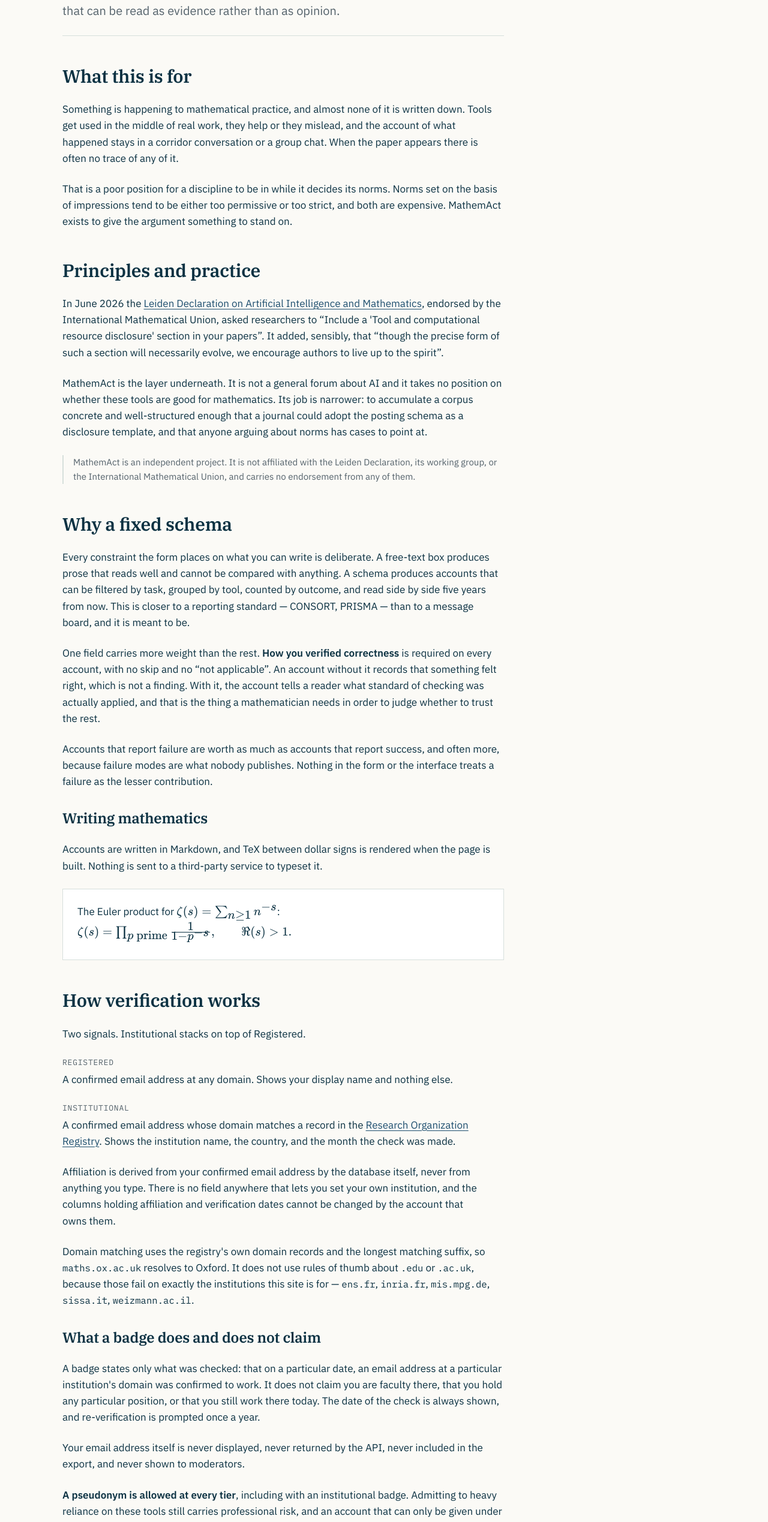
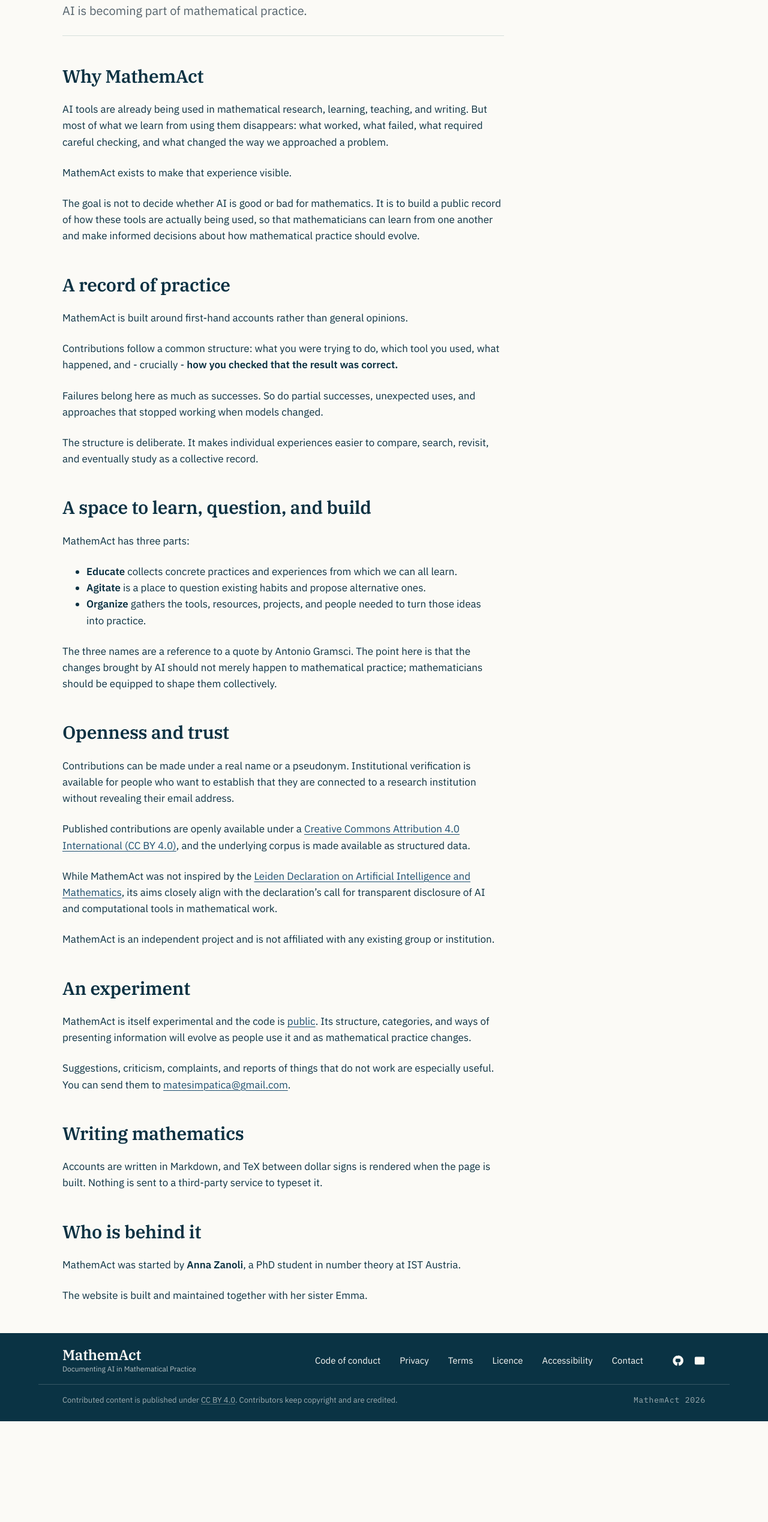
Before and after one commit to EmmaZanoli/MathemAct, an Astro site: page /MathemAct/about in a window 1280 px wide. Shown: the part 240-2778 px from the top of the page at 60% size. After the commit the page ends 2610 px from the top, so only its background shows below. Built offline with nearby package versions, Linux system fonts and the light colour scheme; Astro itself is replaced by a stand-in of ours.

Commit message:
update about page copy

```diff
--- a/src/pages/about.astro
+++ b/src/pages/about.astro
@@ -15,202 +15,119 @@ $$\zeta(s) = \prod_{p \text{ prime}} \frac{1}{1 - p^{-s}}, \qquad \Re(s) > 1.$$`
 <Page
   title="About"
   description="What MathemAct is for, why accounts follow a fixed schema, and how verification works."
-  lead="MathemAct is a record of how mathematicians actually use AI tools, kept in a form that can be read as evidence rather than as opinion."
+  lead="MathemAct is a place for mathematicians to document, examine, and shape how AI is becoming part of mathematical practice."
 >
-  <h2>What this is for</h2>
+  <h2>Why MathemAct</h2>
 
   <p>
-    Something is happening to mathematical practice, and almost none of it is written
-    down. Tools get used in the middle of real work, they help or they mislead, and the
-    account of what happened stays in a corridor conversation or a group chat. When the
-    paper appears there is often no trace of any of it.
+    AI tools are already being used in mathematical research, learning, teaching, and writing. But most of what
+    we learn from using them disappears: what worked, what failed, what required careful checking, and what changed
+    the way we approached a problem.
   </p>
 
   <p>
-    That is a poor position for a discipline to be in while it decides its norms. Norms
-    set on the basis of impressions tend to be either too permissive or too strict, and
-    both are expensive. MathemAct exists to give the argument something to stand on.
-  </p>
-
-  <h2>Principles and practice</h2>
-
-  <p>
-    In {LEIDEN.published} the <a href={LEIDEN.url}>{LEIDEN.name}</a>, endorsed by the
-    International Mathematical Union, asked researchers to <q>{LEIDEN.quotes.disclosure}</q
-    >. It added, sensibly, that <q>{LEIDEN.quotes.evolving}</q>.
+    MathemAct exists to make that experience visible.
   </p>
 
   <p>
-    MathemAct is the layer underneath. It is not a general forum about AI and it takes no
-    position on whether these tools are good for mathematics. Its job is narrower: to
-    accumulate a corpus concrete and well-structured enough that a journal could adopt the
-    posting schema as a disclosure template, and that anyone arguing about norms has cases
-    to point at.
+    The goal is not to decide whether AI is good or bad for mathematics. It is to build a public record
+    of how these tools are actually being used, so that mathematicians can learn from one another and make
+    informed decisions about how mathematical practice should evolve.
   </p>
 
-  <p class="disclaimer">
-    MathemAct is an independent project. It is not affiliated with the Leiden Declaration,
-    its working group, or the International Mathematical Union, and carries no endorsement
-    from any of them.
-  </p>
-
-  <h2>Why a fixed schema</h2>
+  <h2>A record of practice</h2>
 
   <p>
-    Every constraint the form places on what you can write is deliberate. A free-text box
-    produces prose that reads well and cannot be compared with anything. A schema produces
-    accounts that can be filtered by task, grouped by tool, counted by outcome, and read
-    side by side five years from now. This is closer to a reporting standard — CONSORT,
-    PRISMA — than to a message board, and it is meant to be.
+    MathemAct is built around first-hand accounts rather than general opinions.
   </p>
 
   <p>
-    One field carries more weight than the rest. <strong
-      >How you verified correctness</strong
-    > is required on every account, with no skip and no <q>not applicable</q>. An account
-    without it records that something felt right, which is not a finding. With it, the
-    account tells a reader what standard of checking was actually applied, and that is the
-    thing a mathematician needs in order to judge whether to trust the rest.
+    Contributions follow a common structure: what you were trying to do, which tool you used, what happened,
+    and - crucially - <b>how you checked that the result was correct.</b>
   </p>
 
   <p>
-    Accounts that report failure are worth as much as accounts that report success, and
-    often more, because failure modes are what nobody publishes. Nothing in the form or
-    the interface treats a failure as the lesser contribution.
+    Failures belong here as much as successes. So do partial successes, unexpected uses, and approaches
+    that stopped working when models changed.
   </p>
 
-  <h3>Writing mathematics</h3>
+  <p>
+    The structure is deliberate. It makes individual experiences easier to compare, search, revisit, and
+    eventually study as a collective record.
+  </p>
+
+  <h2>A space to learn, question, and build</h2>
+
+  <p>
+    MathemAct has three parts:
+    <ul>
+      <li><b>Educate</b> collects concrete practices and experiences from which we can all learn.</li>
+      <li><b>Agitate</b> is a place to question existing habits and propose alternative ones.</li>
+      <li><b>Organize</b> gathers the tools, resources, projects, and people needed to turn those ideas into practice.</li>
+    </ul>
+  </p>
+
+  <p>
+    The three names are a reference to a quote by Antonio Gramsci. The point here is that the changes
+    brought by AI should not merely happen to mathematical practice; mathematicians should be equipped to shape
+    them collectively.
+  </p>
+
+  <h2>Openness and trust</h2>
+
+  <p>
+    Contributions can be made under a real name or a pseudonym. Institutional verification is available for
+    people who want to establish that they are connected to a research institution without revealing their
+    email address.
+  </p>
+
+  <p>
+    Published contributions are openly available under a <a href={LICENCE.url} rel="license"
+      >{LICENCE.fullName} ({LICENCE.name})</a
+    >, and the underlying corpus is made available as structured data.
+  </p>
+
+
+
+  <p>
+    While MathemAct was not inspired by the <a class="principles__link" href={LEIDEN.url}>Leiden Declaration on Artificial Intelligence and Mathematics</a>, its aims
+    closely align with the declaration’s call for transparent disclosure of AI and computational tools in
+    mathematical work.
+  </p>
+
+  <p>
+    MathemAct is an independent project and is not affiliated with any existing group or institution.
+  </p>
+
+  <h2>An experiment</h2>
+
+  <p>
+    MathemAct is itself experimental and the code is <a href={SITE.repository}>public</a>. Its structure,
+    categories, and ways of presenting information will evolve as people use it and as mathematical practice changes.
+  </p>
+
+  <p>
+    Suggestions, criticism, complaints, and reports of things that do not work are especially useful. You can
+    send them to <a href={`mailto:${SITE.contactEmail}`}>{SITE.contactEmail}</a>.
+  </p>
+
+  <h2>Writing mathematics</h2>
 
   <p>
     Accounts are written in Markdown, and TeX between dollar signs is rendered when the
     page is built. Nothing is sent to a third-party service to typeset it.
   </p>
 
-  {/* Wrapped rather than styled via a class on <Markdown> directly: Astro's scoped
-      styles key off a per-file attribute that is not applied to a child component's root
-      element, so `.example` on the component would compile to a selector that matches
-      nothing. The wrapper is an element of this file, so it is scoped normally. */}
-  <div class="example">
-    <Markdown content={mathExample} />
-  </div>
-
-  <h2>How verification works</h2>
-
-  <p>Two signals. Institutional stacks on top of Registered.</p>
-
-  <dl class="tiers">
-    <dt>Registered</dt>
-    <dd>
-      A confirmed email address at any domain. Shows your display name and nothing else.
-    </dd>
-
-    <dt>Institutional</dt>
-    <dd>
-      A confirmed email address whose domain matches a record in the
-      <a href="https://ror.org/">Research Organization Registry</a>. Shows the institution
-      name, the country, and the month the check was made.
-    </dd>
-  </dl>
+  <h2>Who is behind it</h2>
 
   <p>
-    Affiliation is derived from your confirmed email address by the database itself, never
-    from anything you type. There is no field anywhere that lets you set your own
-    institution, and the columns holding affiliation and verification dates cannot be
-    changed by the account that owns them.
+    MathemAct was started by <b>Anna Zanoli</b>, a PhD student in number theory at IST Austria.
   </p>
 
-  <p>
-    Domain matching uses the registry's own domain records and the longest matching
-    suffix, so <code>maths.ox.ac.uk</code> resolves to Oxford. It does not use rules of
-    thumb about <code>.edu</code> or <code>.ac.uk</code>, because those fail on exactly the
-    institutions this site is for — <code>ens.fr</code>, <code>inria.fr</code>,
-    <code>mis.mpg.de</code>, <code>sissa.it</code>, <code>weizmann.ac.il</code>.
-  </p>
-
-  <h3>What a badge does and does not claim</h3>
-
-  <p>
-    A badge states only what was checked: that on a particular date, an email address at a
-    particular institution's domain was confirmed to work. It does not claim you are
-    faculty there, that you hold any particular position, or that you still work there
-    today. The date of the check is always shown, and re-verification is prompted once a
-    year.
-  </p>
-
-  <p>
-    Your email address itself is never displayed, never returned by the API, never included
-    in the export, and never shown to moderators.
-  </p>
-
-  <p>
-    <strong>A pseudonym is allowed at every tier</strong>, including with an institutional
-    badge. Admitting to heavy reliance on these tools still carries professional risk, and
-    an account that can only be given under a real name is an account that will not be
-    given. Do not attempt to work out who a pseudonymous contributor is.
-  </p>
-
-  <h2>How a practice ages</h2>
-
-  <p>
-    Model, version, and date of use are required on every account, and any signed-in
-    mathematician can record that a practice still works or no longer does. Listings sort
-    by recency. A practice written against a 2025 model may be actively misleading by
-    2026, and the interface has to say so without being read closely:
-  </p>
-
-  <ul class="legend" role="list">
-    <li>
-      <Tombstone status="verified" /> — a correctness check is on record and someone has confirmed
-      it still works
-    </li>
-    <li><Tombstone status="unverified" /> — nobody has confirmed it either way</li>
-    <li><Tombstone status="stale" /> — not rechecked since an older model</li>
-    <li><Tombstone status="broken" /> — someone tried it and reported that it failed</li>
-  </ul>
-
-  <h2>Moderation, licence, and your data</h2>
-
-  <p>
-    Moderation is volunteer-run, which means it is careful and slow rather than instant.
-    Anything posted can be reported, and anything reported can be hidden while it is
-    looked at. The <a href={path('/code-of-conduct/')}>code of conduct</a> sets out what is
-    expected and what happens when it is not met.
-  </p>
-
-  <p>
-    Contributed content is published under <a href={LICENCE.url} rel="license"
-      >{LICENCE.fullName} ({LICENCE.name})</a
-    >. You keep copyright in what you write and you are credited. Everything published is
-    exported nightly as JSON, so the corpus can be analysed or archived by anyone without
-    scraping the site.
-  </p>
-
-  <p>
-    Deleting an account genuinely removes your profile and detaches your content rather
-    than merely hiding it. What is stored, who processes it, and how to have it erased are
-    set out in the <a href={path('/privacy/')}>privacy notice</a>.
-  </p>
-
-  <h2>Who runs this</h2>
-
-  <p>
-    MathemAct was conceived by Anna Zanoli, a PhD researcher at the Institute of Science
-    and Technology Austria (ISTA). The website is built and maintained by her sister Emma.
-    The code is <a href={SITE.repository}>public</a>, and questions, corrections, and
-    objections are welcome at
-    <a href={`mailto:${SITE.contactEmail}`}>{SITE.contactEmail}</a>.
-  </p>
-
-  <p>Posting opens once accounts and moderation are in place.</p>
+  <p>The website is built and maintained together with her sister Emma.</p>
 </Page>
 
 <style>
-  .disclaimer {
-    padding-inline-start: var(--space-sm);
-    border-inline-start: var(--border-width-thick) solid var(--rule);
-    color: var(--ink-muted);
-    font-size: var(--size-2);
-  }
 
   /* The rendered TeX sample. Set on a raised surface so it reads as a specimen of the
      rendering rather than as part of the argument. */
```
